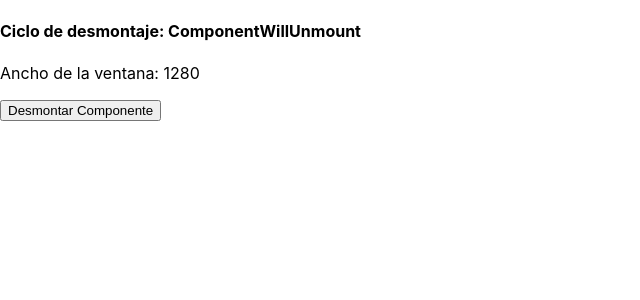
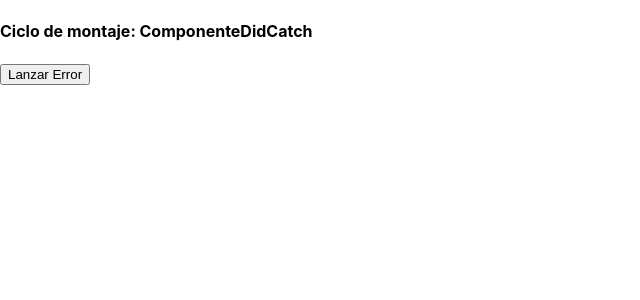
Before and after one commit to Julian542/cursoReact, a React (Create React App) app: page / in a window 1280 px wide. Shown: the top 300 px of the page, without its empty margins (0-640 px from the left). Built offline with nearby package versions, Linux system fonts and the light colour scheme.

Commit message:
utilizando ComponentDidCatch

```diff
--- a/src/App.js
+++ b/src/App.js
@@ -1,7 +1,7 @@
 import React, { Component } from 'react';
 import logo from './logo.svg';
 import './App.css';
-import EjemploCicloDesmontaje from './components/EjemploCicloDesmontaje';
+import EjemploComponenteDidCatch from './components/EjemploComponenteDidCatch';
 
 
 //Utilizando una funcion que nos llega por parametros
@@ -44,7 +44,7 @@ class App extends Component {
   render(){
   return (
      <div>
-       <EjemploCicloDesmontaje/>
+       <EjemploComponenteDidCatch/>
     </div>
   );
   }
--- /dev/null
+++ b/src/components/EjemploComponenteDidCatch.js
@@ -0,0 +1,42 @@
+import React, { Component } from 'react';
+
+class BotonQueLanzaError extends Component{
+    state = {throwError:false}
+    render(){
+        if(this.state.throwError){
+            throw new Error('Error disparado')
+        }
+        return(
+            <button
+            onClick={ ()=> this.setState({throwError : true})}>
+                Lanzar Error
+                </button>
+        )
+    }
+}
+
+export default class EjemploComponenteDidCatch extends Component{
+
+    state = { hasError : false, errorMsg:''}
+    componentDidCatch(error,errorInfo){
+        console.log('Aca se ejecuto el didcatch')
+        console.log({error,errorInfo});
+        this.setState({hasError:true,errorMsg:'Madre mia, ha ocurrido un error'});
+    }
+    render(){
+        if(this.state.hasError){
+            return(
+                <div>
+                <p>Error en el componente : {this.state.errorMsg}</p>
+                <button onClick={() => {this.setState({hasError:false})}}>Volver atrás</button>
+                </div>
+            )
+        }
+        return(
+            <div>
+                <h4>Ciclo de montaje: ComponenteDidCatch</h4>
+                <BotonQueLanzaError/>
+            </div>
+        )
+    }
+}
```
